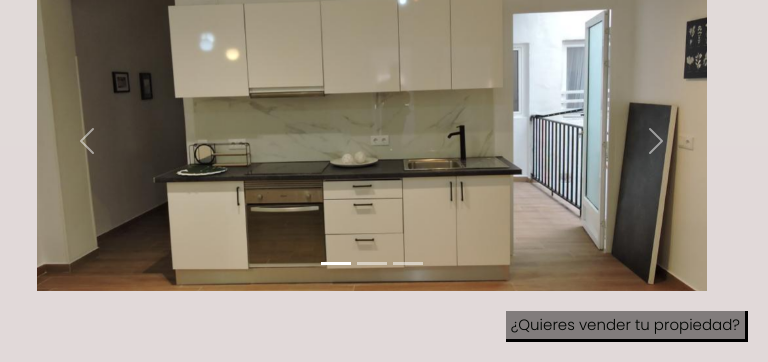
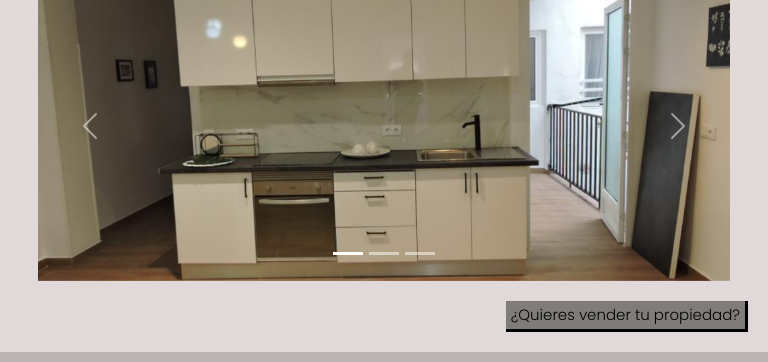
Before and after one commit to josefinaguerra/PreEntrega2-Guerra, a website: page index.html in a window 768 px wide. Shown: the part 109-471 px from the top of the page. Drawn offline with nearby package versions, Linux system fonts and the light colour scheme.

Commit message:
Corrijo el carrusel, adecuo mas la pagina para pantallas pequeñas

```diff
--- a/index.html
+++ b/index.html
@@ -53,7 +53,7 @@
 
 
     <main>
-        <div class="container-fluid">
+        <div class="container__carousel">
             <div id="carouselExampleIndicators" class="carousel slide"  data-bs-ride="true">
                 <div class="carousel-indicators">
                     <button type="button" data-bs-target="#carouselExampleIndicators" data-bs-slide-to="0" class="active" aria-current="true" aria-label="Slide 1"></button>
--- a/scss/components/carousel.scss
+++ b/scss/components/carousel.scss
@@ -1,8 +1,16 @@
-.carousel{
-    padding-top: 80px;
-    margin: 0px 100px;
+.container__carousel{
+    display: flex;
+    justify-content: center;
+    width: 100%;
+    .carousel{
+        padding-top: 90px;
+        width: 90%;
+        .carousel-control-prev, .carousel-control-next{
+            padding-top: 40px;
+        }
+    }
+    .d-block{
+        height: 600px;
+        object-fit: cover;
+    }
 }
-.d-block{
-    height: 600px;
-    object-fit: cover;
-}
--- a/scss/mediaquerie/mediaquerie.scss
+++ b/scss/mediaquerie/mediaquerie.scss
@@ -20,16 +20,19 @@
             padding: 10px;
         }
     }
-    .carousel{
-       width: 90%;
-       margin-left: 25px;
-       padding-top: 100px;
-        button{
-            padding-top: 100px;
+    .container__carousel{
+        .carousel{
+            width: 90%;
+            .carousel-control-prev, .carousel-control-next{
+                padding-top: 80px;
+            }
         }
-    }
-    .d-block{
-       height: 300px;
+        .carousel-item{
+            height: 300px;
+            .d-block{
+                height: 300px;
+            }
+        }
     }
     .contact__link h3{
        font-size: 15px;
@@ -57,7 +60,7 @@
         .location_img{
             display: grid;
             grid-template-columns: 1fr;
-            grid-row-gap: 20px;
+            grid-row-gap: 40px;
             iframe, img{
                 height: 300px;
             }
@@ -112,6 +115,13 @@
         }
     }
     main{
+        .container__carousel{
+            .carousel{
+                .carousel-control-prev, .carousel-control-next{
+                    padding-top: 80px;
+                }
+            }
+        }
         .places__general{
             display: grid;
             grid-template-columns: 1fr 1fr;
@@ -127,7 +137,6 @@
             display: grid;
             grid-template-columns: 1fr;
             grid-row-gap: 20px;
-            margin-left: 30px;
         }
     }
 /* -------------------- PROPERTIES */
--- a/scss/pages/index.scss
+++ b/scss/pages/index.scss
@@ -51,7 +51,7 @@ main{
          display: flex;
          justify-content: center;
          iframe, img{
-            width: 80%;
+            width: 90%;
           }
        }
      }
```
Also changed, not shown: css/main.css.
